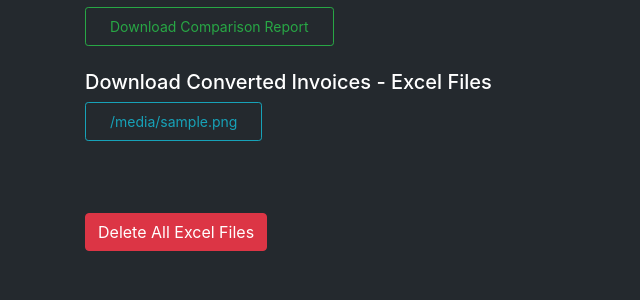
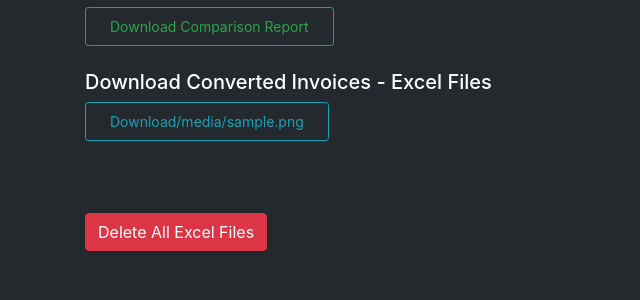
Before and after one commit to lazith17/todo, a Django app: template todo/templates/todo/reportgenerator.html in a window 1280 px wide. Shown: the part 307-607 px from the top of the page, without its empty margins (0-640 px from the left). Run offline with Django 3.2, Linux system fonts and the light colour scheme; the template is opened without the code that fills it: most values are stand-ins (such as "Sample title", 1, 10 or a date in 2020); some libraries are stand-ins or nearby versions.

Commit message:
XLSX List

```diff
--- a/todo/templates/todo/reportgenerator.html
+++ b/todo/templates/todo/reportgenerator.html
@@ -35,7 +35,7 @@
 
     <h5>Download Converted Invoices - Excel Files</h5>
     {% for xlsx_file in xlsxlist %}
-        <a href='/media/xlsx/{{ xlsx_file }}' class="btn btn-outline-info px-4 py-2 btn-sm">{{ xlsx_file }}</a><br><br>
+        <a href='/media/xlsx/{{ xlsx_file }}' class="btn btn-outline-info px-4 py-2 btn-sm">Download{{ xlsx_file }}</a><br><br>
     {% endfor %}
     <br><br>
     <form method="POST">
```
